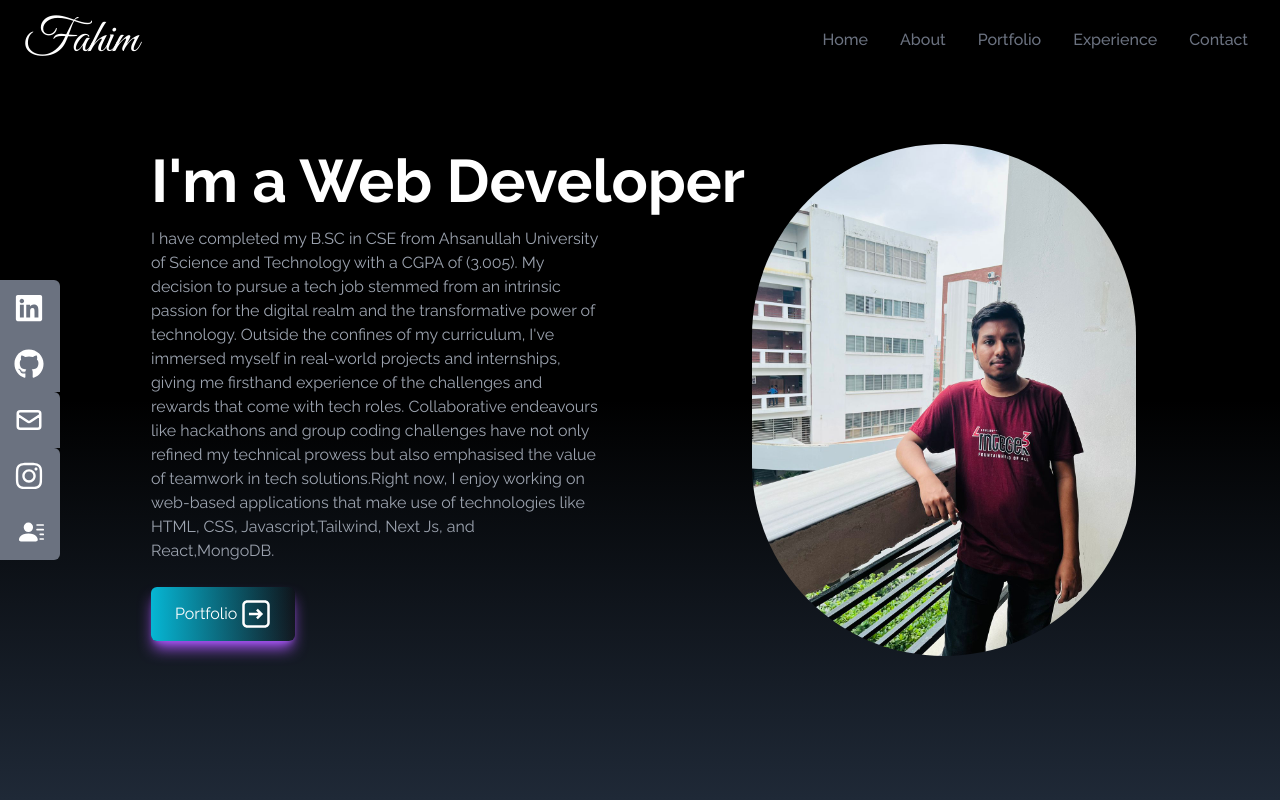
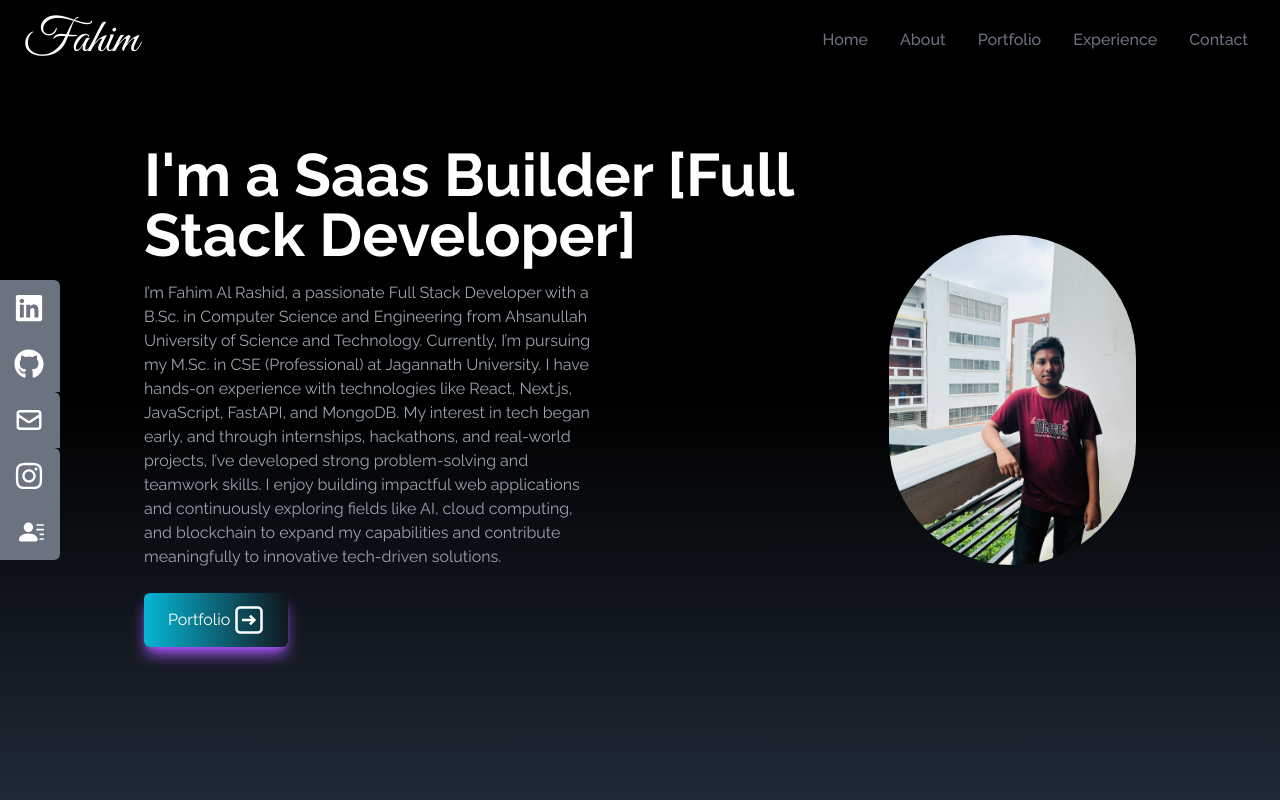
Before and after one commit to fahimar/Website-based-Portfolio, a React (Create React App) app: page / in a window 1280 px wide. Shown: the top 800 px of the page. Built offline with nearby package versions, Linux system fonts and the light colour scheme.

Commit message:
About myself updated in Home page.

```diff
--- a/src/components/Home.jsx
+++ b/src/components/Home.jsx
@@ -18,21 +18,20 @@ const Home = () => {
       <div className="max-w-screen-lg mx-auto flex flex-col items-center justify-center h-full px-4 md:flex-row">
         <div className="flex flex-col mx-auto justify-center h-full">
           <h2 className="text-4xl sm:text-6xl font-bold text-white">
-            I'm a Web Developer
+            I'm a Saas Builder [Full Stack Developer]
           </h2>
           <p className="text-gray-400 py-4 max-w-md">
-            I have completed my B.SC in CSE from Ahsanullah University of
-            Science and Technology with a CGPA of (3.005). My decision to pursue
-            a tech job stemmed from an intrinsic passion for the digital realm
-            and the transformative power of technology. Outside the confines of
-            my curriculum, I've immersed myself in real-world projects and
-            internships, giving me firsthand experience of the challenges and
-            rewards that come with tech roles. Collaborative endeavours like
-            hackathons and group coding challenges have not only refined my
-            technical prowess but also emphasised the value of teamwork in tech
-            solutions.Right now, I enjoy working on web-based applications that
-            make use of technologies like HTML, CSS, Javascript,Tailwind, Next
-            Js, and React,MongoDB.
+            I’m Fahim Al Rashid, a passionate Full Stack Developer with a B.Sc.
+            in Computer Science and Engineering from Ahsanullah University of
+            Science and Technology. Currently, I’m pursuing my M.Sc. in CSE
+            (Professional) at Jagannath University. I have hands-on experience
+            with technologies like React, Next.js, JavaScript, FastAPI, and
+            MongoDB. My interest in tech began early, and through internships,
+            hackathons, and real-world projects, I’ve developed strong
+            problem-solving and teamwork skills. I enjoy building impactful web
+            applications and continuously exploring fields like AI, cloud
+            computing, and blockchain to expand my capabilities and contribute
+            meaningfully to innovative tech-driven solutions.
           </p>
           <div>
             <Link
```
